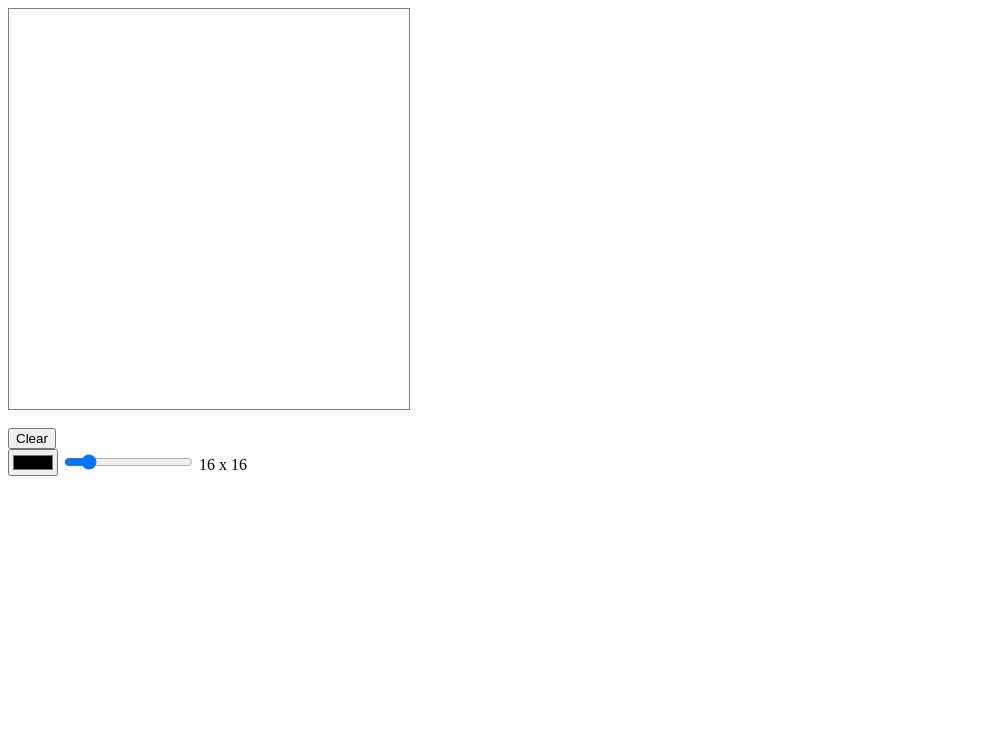
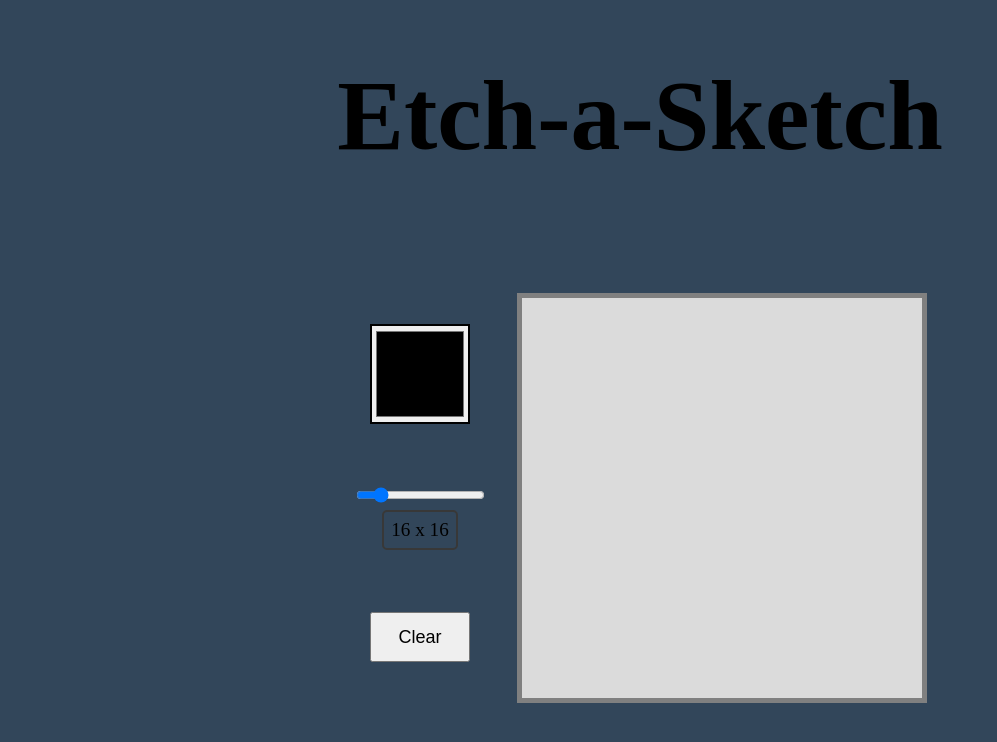
Before and after one commit to Kendrix0/etch-a-sketch, a plain HTML site: page index.html in a window 1280 px wide. Shown: the whole page, without its empty margins (0-997 px from the left). Drawn offline with Linux system fonts and the light colour scheme.

Commit message:
Added simple styling

```diff
--- a/index.html
+++ b/index.html
@@ -8,15 +8,23 @@
     <link rel="stylesheet" href="style.css">
 </head>
 <body>
-    <div class="container">
+    <h1>Etch-a-Sketch</h1>
 
+    <div class="content">
+        <div class="buttons">
+            <input type="color" name="gridColor" id="gridColor">
+            <div class="slider">
+                <input type="range" name="gridSize" id="gridSize" min="1" max="100">
+                <label id="sizeLabel" for="gridSize">16 x 16</label>
+            </div>
+
+            <button class="clear">Clear</button>
+        </div>
+
+        <div class="container"></div>
     </div>
-    <br>
-    <button class="clear">Clear</button>
-    <br>
-    <input type="color" name="gridColor" id="gridColor">
-    <input type="range" name="gridSize" id="gridSize" min="1" max="100">
-    <label id="sizeLabel" for="gridSize">16 x 16</label>
+
+
 
     <script src="index.js"></script>
 </body>
--- a/style.css
+++ b/style.css
@@ -3,7 +3,60 @@
     --grid-rows: 1;
 }
 
+body {
+    display: flex;
+    flex-direction: column;
+    align-items: center;
+    height: 100vh;
+    background-color: rgb(50, 70, 90);
+}
+
+h1 {
+    margin-top: 50px;
+    margin-bottom: 120px;
+    font-size: 100px;
+}
+
+#gridColor {
+    border: 2px solid black;
+    width: 100px;
+    height: 100px;
+}
+
+.content {
+    display: flex;
+    gap: 30px;
+}
+
+.clear {
+    width: 100px;
+    height: 50px;
+    font-size: large;
+}
+
+.buttons {
+    display: flex;
+    flex-direction: column;
+    justify-content: space-around;
+    align-items: center;
+    height: 400px;
+}
+
+label {
+    font-size: larger;
+    margin-top: 5px;
+    padding: 7px;
+    border: 2px solid rgb(56, 56, 56);
+    border-radius: 5px;
+}
+
+.slider {
+    display: flex;
+    flex-direction: column;
+    align-items: center;
+}
 .container {
+    background-color: rgb(219, 219, 219);
     display: grid;
     grid-gap: 0px;
     grid-template-rows: repeat(var(--grid-rows), 1fr);
@@ -11,5 +64,5 @@
     position: relative;
     width: 400px;
     height: 400px;
-    border: 1px solid gray;
+    border: 5px solid gray;
 }
```
